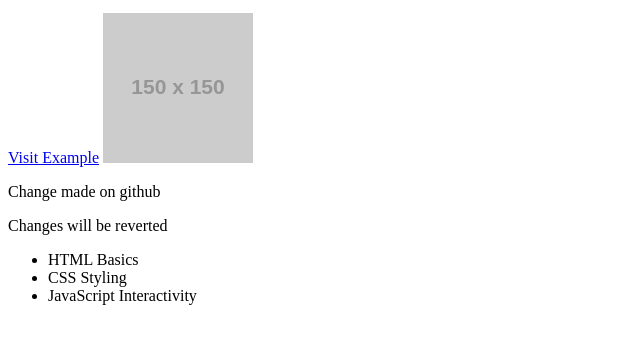
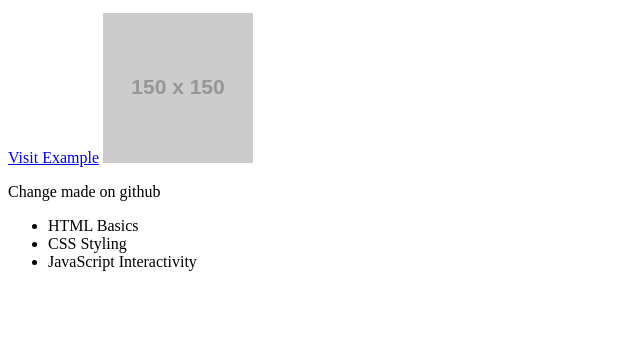
Before and after one commit to avnesh-smarsh/my-awesome-project, a plain HTML site: page index.html in a window 1280 px wide. Shown: the part 101-444 px from the top of the page, without its empty margins (0-640 px from the left). Drawn offline with Linux system fonts and the light colour scheme; placeholder pictures from the web are drawn by us.

Commit message:
Revert "Temporary line added"
This reverts commit 6b0267625e1c4330f4aa32a20c9c7d0b9e8d3c8e.

```diff
--- a/index.html
+++ b/index.html
@@ -11,7 +11,6 @@
     <a href="https://www.example.com" target="_blank">Visit Example</a>
     <img src="https://via.placeholder.com/150" alt="Placeholder Image">
     <p>Change made on github</p>
-     <p>Changes will be reverted</p>
     <ul>
         <li>HTML Basics</li>
         <li>CSS Styling</li>
```
